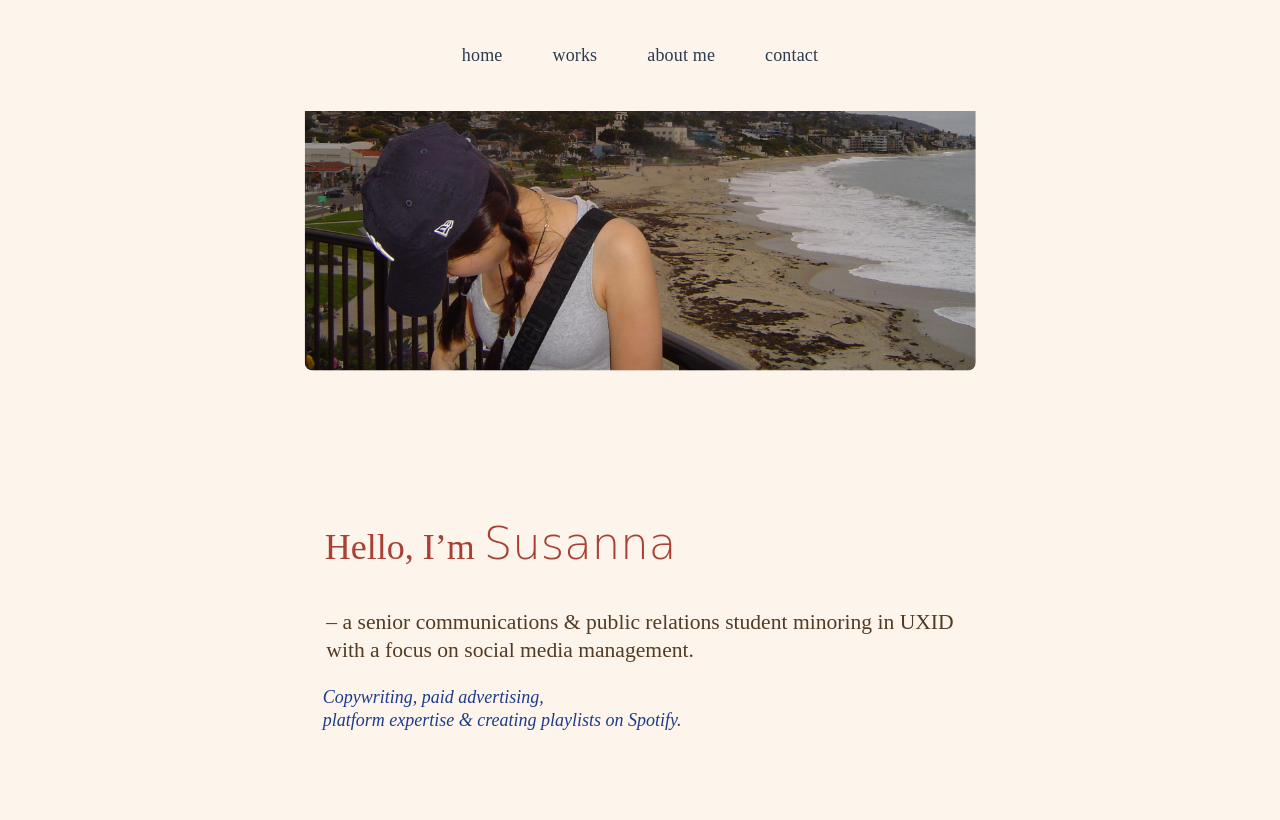
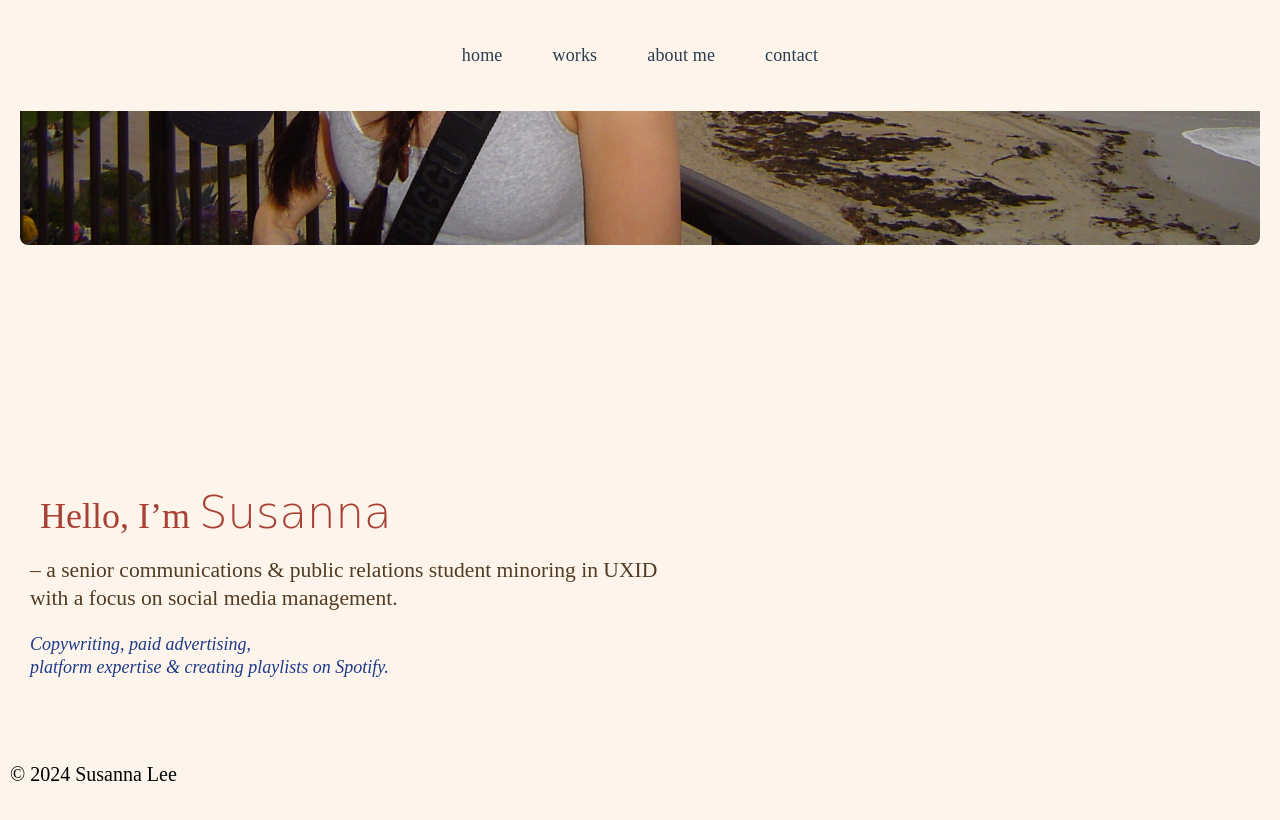
Before and after one commit to leesuej/idm221-sl3757, a plain HTML site: page index.html in a window 1280 px wide. Drawn offline with Linux system fonts and the light colour scheme; a web font is replaced by a local one.

Commit message:
add footer
add footer and skills to about me

```diff
--- a/css/styles.css
+++ b/css/styles.css
@@ -69,7 +69,7 @@ img {
 
 p {
     font-size: 20px;
-    margin: 1em;
+    margin: 10px;
     text-align:justify;
 }
 
@@ -207,7 +207,6 @@ h3 {
 
 .hero-content h2 {
     font-size: 2.5rem;
-    margin-bottom: 20px;
 }
 
 .hero-content .highlight {
@@ -218,6 +217,7 @@ h3 {
 .hero-content p {
     font-size: 1.2rem;
     text-align: left;
+    margin-top: auto;
 }
 
 .hero-content .small-text {
@@ -229,18 +229,9 @@ h3 {
 
 .hero {
     position: relative;
-    overflow: hidden;
-    height: 90vh;
+    height: 80vh;
     display: flex;
-    justify-content: center;
     align-items: center;
-}
-
-
-.hero-content {
-    position: relative;
-    text-align: center;
-    z-index: 1;
 }
 
 
@@ -413,11 +404,14 @@ img {
 /* ------------------------------
    Contact Page
 ------------------------------ */
+.contact-details {
+    padding: 2em;
+}
+
 .contact-details p {
     font-size: 1rem;
-    margin: 10px 0;
-    padding: 5px 0;
     text-align: center;
+    margin: auto;
 }
 
 .contact-details a {
--- a/index.html
+++ b/index.html
@@ -32,5 +32,8 @@
             </div>
         </div>
     </main>
+    <footer>
+        <p>© 2024 Susanna Lee</p>
+      </footer>
 </body>
 </html>
```
Also changed, not shown: about-me.html (+14 -0 lines), contact.html (+3 -0 lines), works.html (+3 -0 lines).
